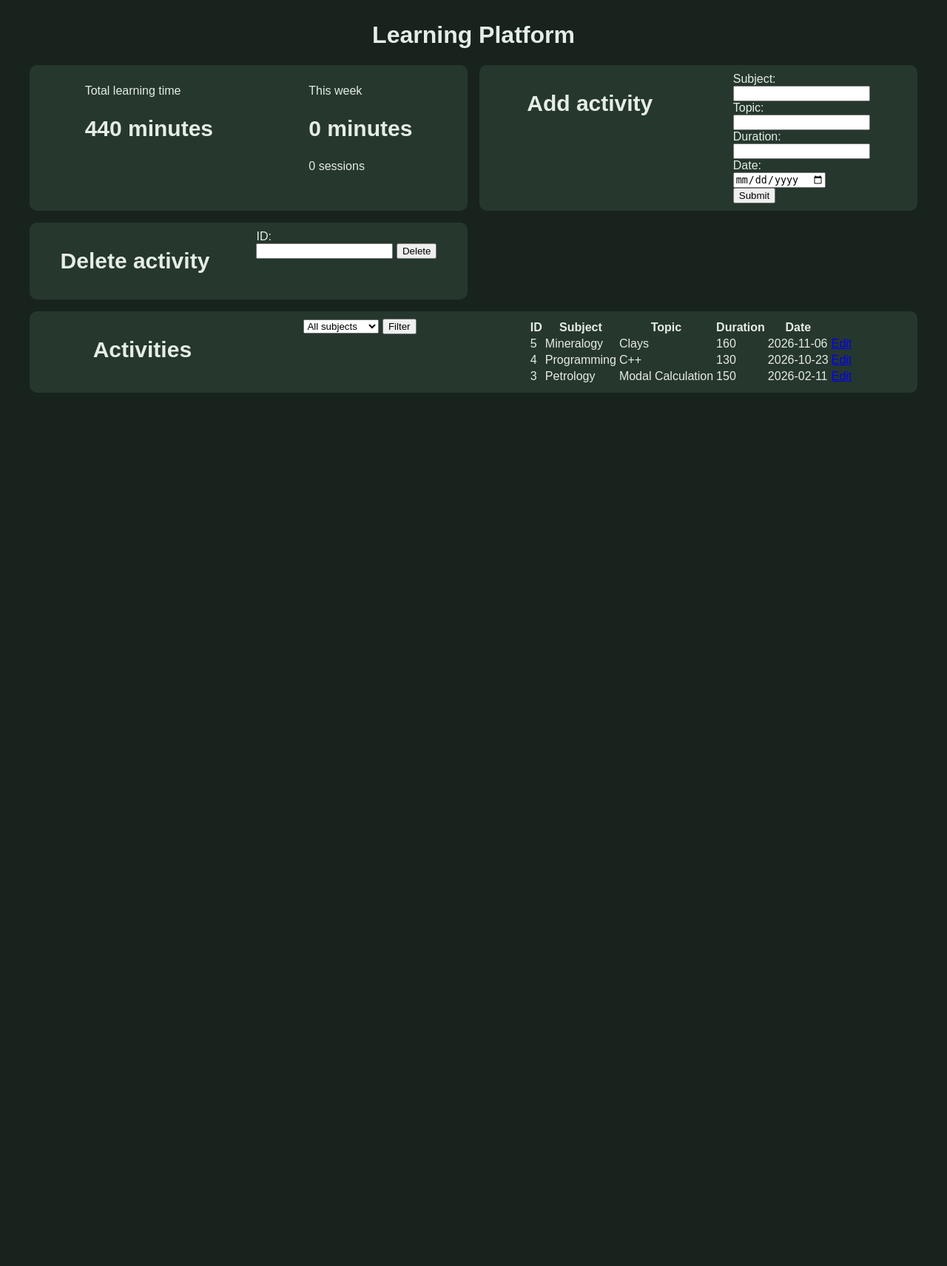
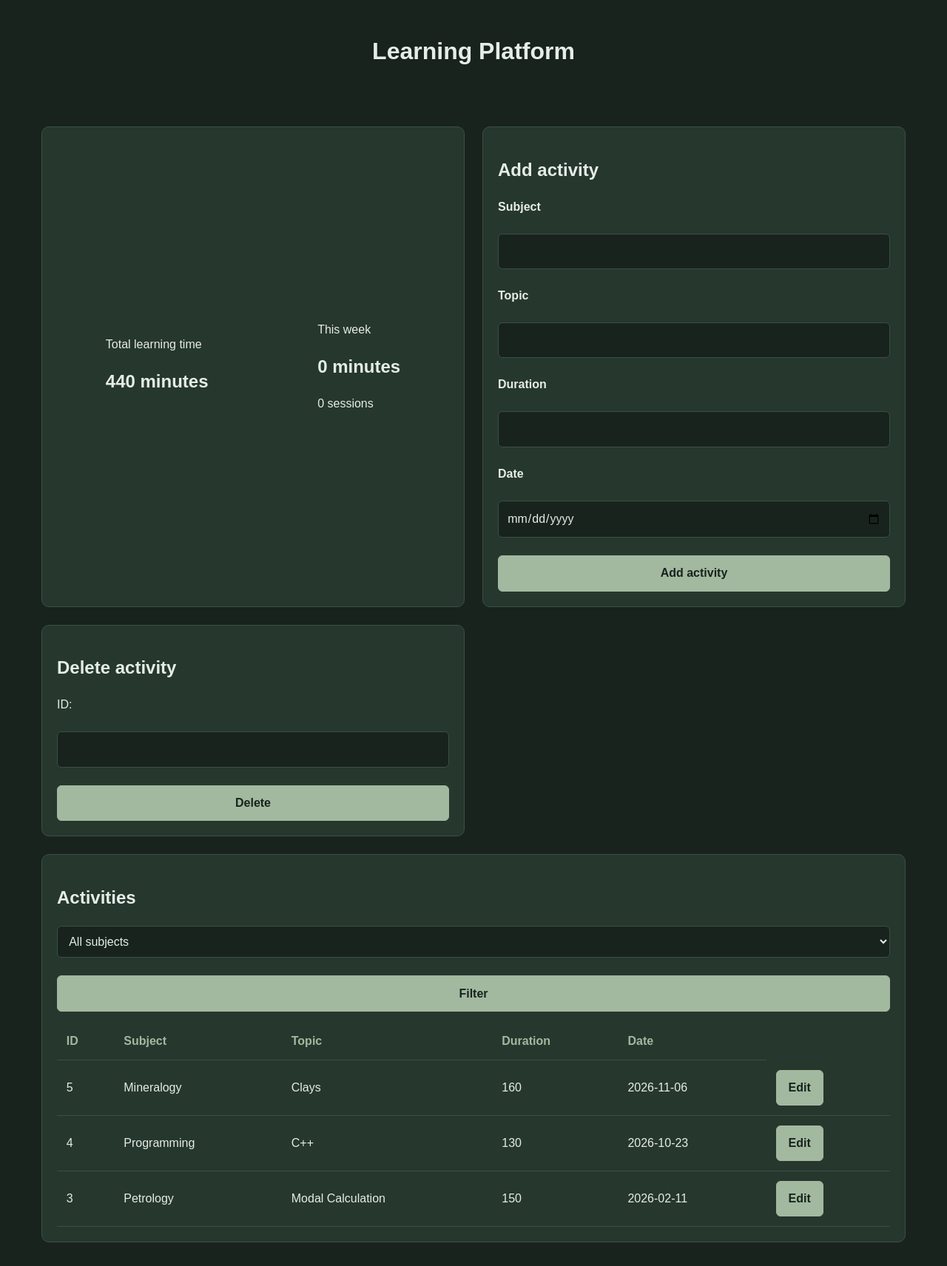
Before and after one commit to sebastianrenk/learning_platform, a Flask app: page / in a window 1280 px wide. Shown: the whole page at 74% size. Before the commit the page ends 531 px from the top, so only its background shows below. Run offline with Flask 3, Linux system fonts and the light colour scheme; data comes from the database, SQL or seed files in the repository.

Commit message:
styles.css

```diff
--- a/static/css/styles.css
+++ b/static/css/styles.css
@@ -12,49 +12,150 @@
 
 body {
     background-color: var(--background);
-    accent-color: var(--accent);
     color: var(--text-color);
     font-family: sans-serif;
+    line-height: 1.5;
+    margin: 0;
 }
 
-
+/* header */
 .header {
     display: flex;
     align-items: center;
     justify-content: center;
+    padding: 1.5em;
 }
 
+/* dashboard */
 .dashboard {
     display: grid;
     grid-template-columns: 1fr 1fr;
-    gap: 1em;
+    gap: 1.5em;
     max-width: 1200px;
-    margin: auto;
+    margin: 2em auto;
+    padding: 0 1em;
 }
 
+/* general card design */
 .card {
     background-color: var(--card);
+    border: 1px solid var(--borders);
     border-radius: 10px;
-    padding: 10px;
+    padding: 20px;
+}
+
+.statistics {
     display: flex;
     justify-content: space-around;
-    align-items: flex-start;
+    align-items: center;
+    gap: 1em;
 }
 
+/* add activity FORM */
+.add-activity form,
+.delete form,
+.activities-table form {
+    flex-direction: column;
+    display: flex;
+}
 
-.activities-table {
-    grid-column: span 2;
+/* edit page */
+.edit form {
+    display: flex;
+    flex-direction: column;
 }
 
 .edit {
-    display: flex;
-    flex-direction: row;
-    max-width: 600px;
-    margin: auto;
-    align-items: center;
+    max-width: 37.5em;
+    margin: 2em auto;
+    width: 100%;
 }
 
+.add-activity label,
+.edit label {
+    font-weight: bold;
+}
 
+/* input */
+input,
+select {
+    width: 100%;
+    background-color: var(--background);
+    color: var(--text-color);
+    border: 1px solid var(--borders);
+    padding: 0.7em;
+    border-radius: 6px;
+    font: inherit;
+}
+
+input:focus,
+select:focus {
+    outline: 2px solid var(--accent);
+    outline-offset: 2px;
+}
+
+/* button */
+button,
+input[type="submit"] {
+    color: var(--background);
+    background-color: var(--accent);
+    border: 1px solid var(--accent);
+    border-radius: 6px;
+    padding: 0.7em 1em;
+    font: inherit;
+    font-weight: bold;
+    cursor: pointer;
+}
+
+button:hover,
+input[type="submit"]:hover {
+    filter: brightness(1.1);
+}
+
+/* activities table */
+.activities-table {
+    grid-column: span 2;
+    overflow-x: auto;
+}
+
+table {
+    width: 100%;
+    border-collapse: collapse;
+    margin-top: 1em;
+}
+
+th,
+td {
+    padding: 0.8em;
+    text-align: left;
+    border-bottom: 1px solid var(--borders);
+}
+
+th {
+    color: var(--accent);
+}
+
+tr:hover {
+    background-color: var(--background);
+}
+
+/* headings */
 h2 {
-    font-size: 30px;
+    font-size: 1.5rem;
 }
+
+/* responsive layout */
+@media (max-width: 700px) {
+    .dashboard {
+        grid-template-columns: 1fr;
+    }
+
+    .activities-table {
+        grid-column: span 1;
+    }
+
+    .statistics {
+        flex-direction: column;
+        align-items: flex-start;
+    }
+}
--- a/templates/edit.html
+++ b/templates/edit.html
@@ -22,7 +22,7 @@
                 <input type="number" id="duration" name="duration" min="1" value="{{ activity[3] }}" required><br>
                 <label for="date">Date:</label><br>
                 <input type="date" id="date" name="date" value="{{ activity[4] }}" required><br>
-                <input type="submit" value="Save changes">
+                <button type="submit">Save changes</button>
             </form>
         </section>
     </main>
--- a/templates/index.html
+++ b/templates/index.html
@@ -12,39 +12,39 @@
     </header>
 
     <main class="dashboard">
-        <section class="card">
-            <div class="statistics">
+        <section class="card statistics">
+            <div>
                 <p>Total learning time</p>
                 <h2>{{ total_time }} minutes</h2>
             </div>
-            <div class="statistics">
+            <div>
                 <p>This week</p>
                 <h2>{{ weekly_stats[0] }} minutes</h2>
                 <p>{{ weekly_stats[1] }} sessions</p>
             </div>
         </section>
 
-        <section class="add-activity card">
+        <section class="card add-activity">
             <h2>Add activity</h2>
             <form action="{{ url_for('add_activity') }}" method="POST">
-                <label for="subject">Subject:</label><br>
+                <label for="subject">Subject</label><br>
                 <input type="text" id="subject" name="subject" required><br>
-                <label for="topic">Topic:</label><br>
+                <label for="topic">Topic</label><br>
                 <input type="text" id="topic" name="topic" required><br>
-                <label for="duration">Duration:</label><br>
+                <label for="duration">Duration</label><br>
                 <input type="number" id="duration" name="duration" min="1" required><br>
-                <label for="date">Date:</label><br>
+                <label for="date">Date</label><br>
                 <input type="date" id="date" name="date" required><br>
-                <input type="submit" value="Submit">
+                <button type="submit">Add activity</button>
             </form>
         </section>
 
-        <section class="delete-activity card">
+        <section class="card delete">
             <h2>Delete activity</h2>
             <form action="{{ url_for('delete_activity') }}" method="POST">
                 <label for="id">ID:</label><br>
-                <input type="number" id="id" name="id" required>
-                <input type="submit" value="Delete">
+                <input type="number" id="id" name="id" required><br>
+                <button type="submit">Delete</button>
             </form>
         </section>
 
@@ -57,8 +57,8 @@
                     {% for subject in subjects %}
                         <option value="{{ subject }}">{{ subject }}</option>
                     {% endfor %}
-                </select>
-                <input type="submit" value="Filter">
+                </select><br>
+                <button type="submit">Filter</button>
             </form>
 
             <table>
@@ -79,7 +79,7 @@
                     <td>{{ activity[4] }}</td>
                     <td>
                         <a href="{{ url_for('edit_activity', id=activity[0]) }}">
-                            Edit
+                            <button type="submit">Edit</button>
                         </a>
                     </td>
                 </tr>
```
